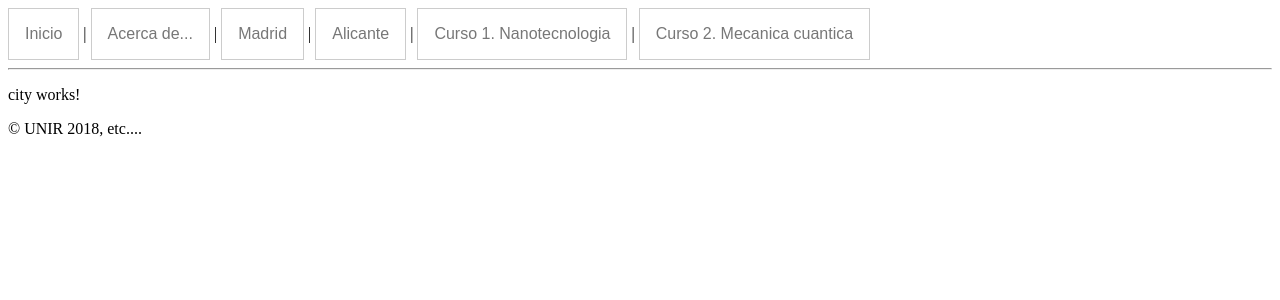
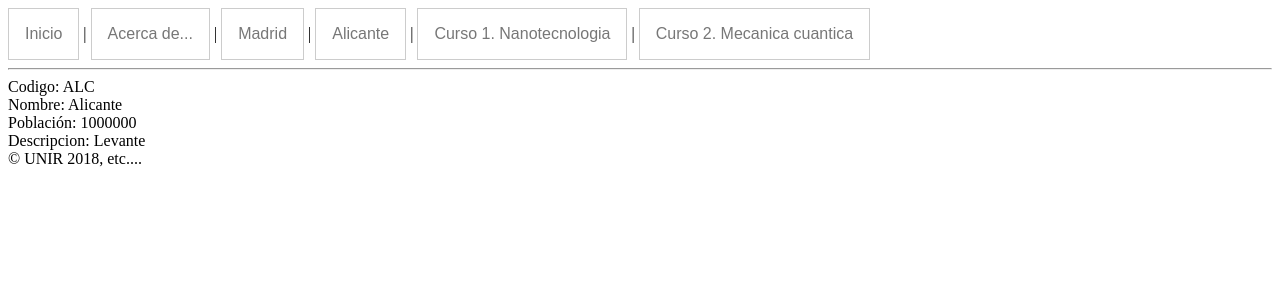
Before and after one commit to pjmolina/ng-navigation, an Angular app: page /cities/ALC in a window 1280 px wide. Shown: the top 300 px of the page. Built offline with nearby package versions, Linux system fonts and the light colour scheme.

Commit message:
cambios a city component

```diff
--- a/src/app/city/city.component.html
+++ b/src/app/city/city.component.html
@@ -1,3 +1,9 @@
-<p>
-  city works!
-</p>
+<div *ngIf="city">
+    <div>Codigo: {{ city.id }} </div>
+    <div>Nombre: {{ city.name }} </div>
+    <div>Población: {{ city.population }} </div>
+    <div>Descripcion: {{ city.description }} </div>
+</div>
+<div *ngIf="!city">
+    No se indico ciudad.
+</div>
--- a/src/app/city/city.component.ts
+++ b/src/app/city/city.component.ts
@@ -1,4 +1,7 @@
 import { Component, OnInit } from '@angular/core';
+import { City } from '../domain/city';
+import { ActivatedRoute, Params } from '@angular/router';
+import { CityService } from '../services/city.service';
 
 @Component({
   selector: 'app-city',
@@ -6,10 +9,21 @@ import { Component, OnInit } from '@angular/core';
   styleUrls: ['./city.component.css']
 })
 export class CityComponent implements OnInit {
+  city: City;
 
-  constructor() { }
+  constructor(private activedRoute: ActivatedRoute,
+              private cityService: CityService) { }
 
   ngOnInit() {
+      this.activedRoute.params.subscribe(
+        data => this.onParamChange(data)
+      );
+  }
+
+  onParamChange(data: Params) {
+    const id = data.id;
+
+    this.city = this.cityService.getCityById(id);
   }
 
 }
```
